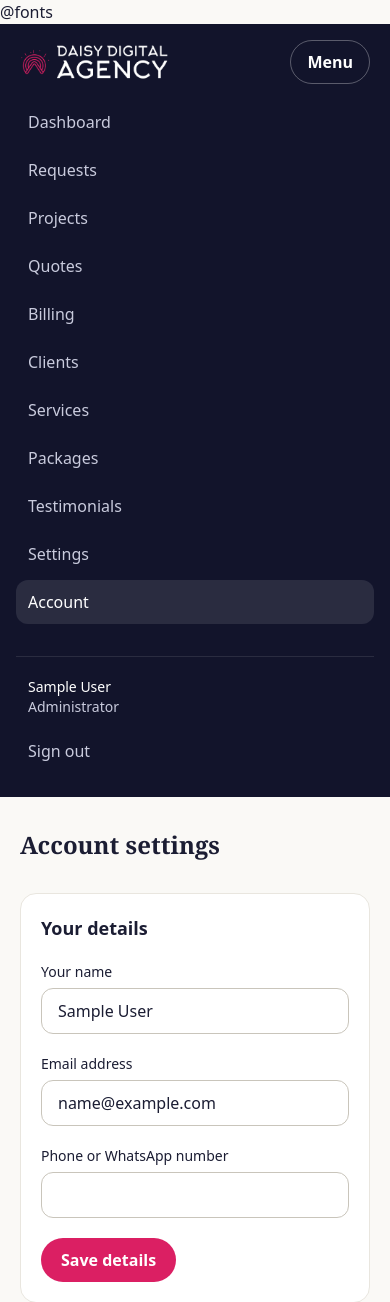
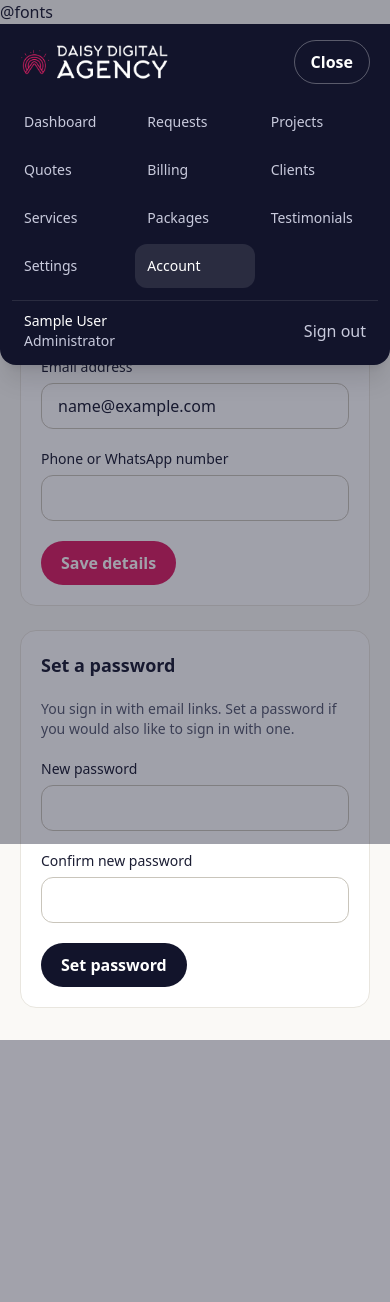
Before and after one commit to daisymangue/daisy-digital-portal, a Laravel app: page /account in a window 390 px wide, after a click on "Menu". Shown: the top 1302 px of the page. After the commit the page ends 1040 px from the top, so only its background shows below. Run offline with Laravel 12, Linux system fonts and the light colour scheme; the visitor is signed in with stand-in values (Sample User, id 1); data that the repository does not hold is empty; style sheets or scripts are compiled from the project's sources.

Commit message:
Phone menu drops down over a third of the screen instead of filling it
Co-Authored-By: Claude Opus 5.5 <noreply@anthropic.com>
Claude-Session: https://claude.ai/code/session_01YUZZ91hefM4vqCurDnavDr

```diff
--- a/resources/views/components/layouts/app.blade.php
+++ b/resources/views/components/layouts/app.blade.php
@@ -42,20 +42,23 @@
     @vite(['resources/css/app.css', 'resources/js/app.js'])
 </head>
 <body>
-    <div class="min-h-screen lg:flex" x-data="{ open: false }">
-        <header class="bg-navy flex items-center justify-between px-5 py-4 lg:hidden">
+    <div class="relative min-h-screen lg:flex" x-data="{ open: false }" @keydown.escape.window="open = false">
+        <header class="bg-navy relative z-40 flex items-center justify-between px-5 py-4 lg:hidden">
             <x-logo />
-            <button type="button" class="btn min-h-11 border border-white/30 px-4 text-white" @click="open = !open" :aria-expanded="open.toString()" aria-controls="main-nav">Menu</button>
+            <button type="button" class="btn min-h-11 border border-white/30 px-4 text-white" @click="open = !open" :aria-expanded="open.toString()" aria-controls="main-nav" x-text="open ? 'Close' : 'Menu'">Menu</button>
         </header>
 
-        <nav id="main-nav" aria-label="Main" class="bg-navy flex-col gap-8 px-4 pb-6 lg:flex lg:min-h-screen lg:w-60 lg:shrink-0 lg:px-5 lg:py-7" :class="open ? 'flex' : 'hidden'">
+        {{-- On a phone the menu drops down over the page instead of filling the screen. --}}
+        <div x-show="open" x-cloak x-transition.opacity class="fixed inset-0 z-20 bg-navy/40 lg:hidden" @click="open = false" aria-hidden="true"></div>
+
+        <nav id="main-nav" aria-label="Main" class="bg-navy absolute inset-x-0 top-[4.75rem] z-30 flex-col gap-3 rounded-b-2xl px-3 pb-3 shadow-xl lg:static lg:flex lg:min-h-screen lg:w-60 lg:shrink-0 lg:gap-8 lg:rounded-none lg:px-5 lg:py-7 lg:shadow-none" :class="open ? 'flex' : 'hidden'">
             <div class="hidden px-3 lg:block">
                 <x-logo />
                 @if ($user->isAdmin())
                     <span class="bg-sand-dark text-navy mt-3 inline-block rounded-full px-2.5 py-0.5 text-xs font-semibold tracking-wider">ADMIN</span>
                 @endif
             </div>
-            <ul class="flex flex-col gap-1">
+            <ul class="grid {{ count($nav) > 8 ? 'grid-cols-3' : 'grid-cols-2' }} gap-1 lg:flex lg:flex-col">
                 @foreach ($nav as $item)
                     @php
                         [$label, $url, $active] = $item;
@@ -63,7 +66,7 @@
                     @endphp
                     <li>
                         <a href="{{ $url }}" @if ($active) aria-current="page" @endif
-                           class="flex min-h-11 items-center justify-between gap-2 rounded-xl px-3 {{ $active ? 'bg-white/10 font-medium text-white' : 'text-navy-soft hover:bg-white/5 hover:text-white' }}">
+                           class="flex min-h-11 items-center justify-between gap-2 rounded-xl px-3 text-sm lg:text-base {{ $active ? 'bg-white/10 font-medium text-white' : 'text-navy-soft hover:bg-white/5 hover:text-white' }}">
                             <span>{{ $label }}</span>
                             @if ($badge > 0)
                                 <span class="bg-brand rounded-full px-2 py-0.5 text-xs font-semibold text-white">{{ $badge }}<span class="sr-only"> unread {{ $badge === 1 ? 'message' : 'messages' }}</span></span>
@@ -72,10 +75,12 @@
                     </li>
                 @endforeach
             </ul>
-            <div class="mt-auto border-t border-white/10 px-3 pt-5">
-                <p class="truncate text-sm font-medium text-white">{{ $user->name }}</p>
-                <p class="text-navy-soft truncate text-sm">{{ $user->isAdmin() ? 'Administrator' : $user->client->business_name }}</p>
-                <form method="POST" action="{{ route('logout') }}" class="mt-3">
+            <div class="flex items-center justify-between gap-3 border-t border-white/10 px-3 pt-2 lg:mt-auto lg:block lg:pt-5">
+                <div class="min-w-0">
+                    <p class="truncate text-sm font-medium text-white">{{ $user->name }}</p>
+                    <p class="text-navy-soft truncate text-sm">{{ $user->isAdmin() ? 'Administrator' : $user->client->business_name }}</p>
+                </div>
+                <form method="POST" action="{{ route('logout') }}" class="shrink-0 lg:mt-3">
                     @csrf
                     <button type="submit" class="text-navy-soft min-h-11 cursor-pointer underline-offset-2 hover:text-white hover:underline">Sign out</button>
                 </form>
```
Also changed, not shown: 3 other files.
